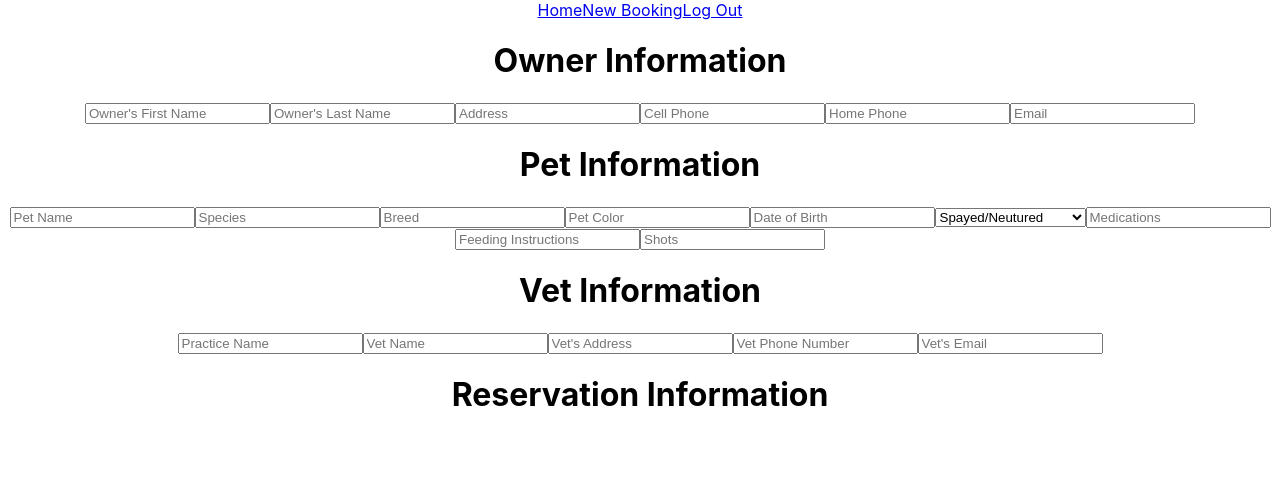
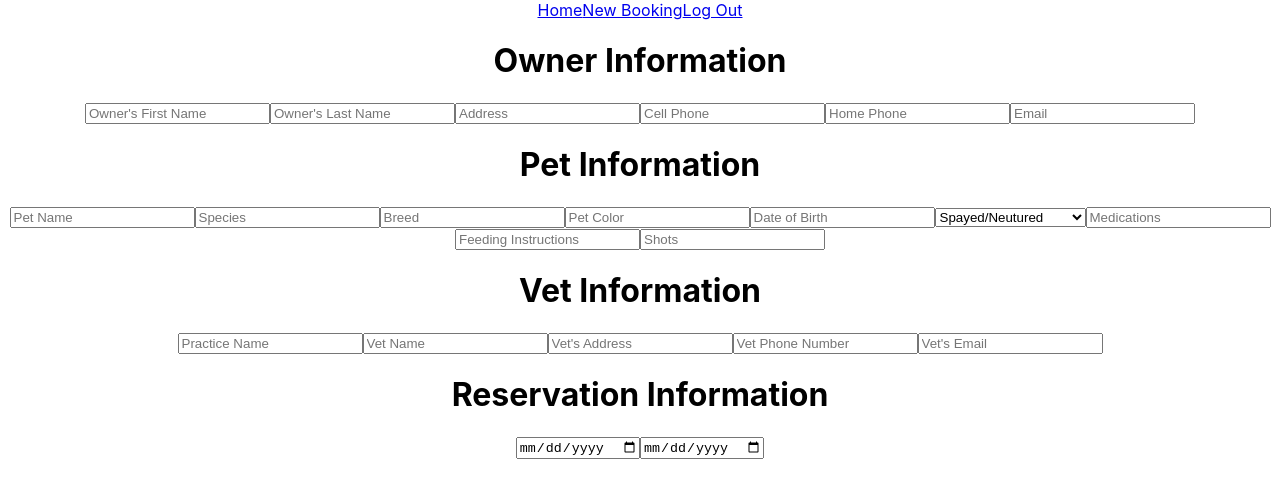
Before and after one commit to lkshamus/reservations, a React (Create React App) app: page /booking in a window 1280 px wide. Shown: the top 498 px of the page. Built offline with nearby package versions, Linux system fonts and the light colour scheme.

Commit message:
Add checkin/checkout inputs

```diff
--- a/src/Booking.js
+++ b/src/Booking.js
@@ -24,7 +24,9 @@ export default class Booking extends Component {
       vetName: "",
       vetAddress: "",
       vetPhone: "",
-      vetEmail: ""
+      vetEmail: "",
+      checkin: "",
+      checkout: "",
     };
   }
 
@@ -84,9 +86,7 @@ export default class Booking extends Component {
             value={this.state.ownerEmail}
             name="ownerEmail"
           />
-        </form>
         <h1>Pet Information</h1>
-        <form>
           <input
             placeholder="Pet Name"
             onChange={this.handleChange}
@@ -143,9 +143,7 @@ export default class Booking extends Component {
             value={this.state.shots}
             name="shots"
           />
-        </form>
         <h1>Vet Information</h1>
-        <form>
           <input
             placeholder="Practice Name"
             onChange={this.handleChange}
@@ -178,8 +176,22 @@ export default class Booking extends Component {
             name="vetEmail"
             type="email"
           />
+          <h1>Reservation Information</h1>
+          <input
+            placeholder='check in'
+            type='date'
+            value={this.state.checkin}
+            onChange={this.handleChange}
+            name='checkin'
+          />
+          <input
+            placeholder='check out'
+            type='date'
+            value={this.state.checkout}
+            onChange={this.handleChange}
+            name='checkout'
+          />
         </form>
-        <h1>Reservation Information</h1>
       </div>
     );
   }
```
